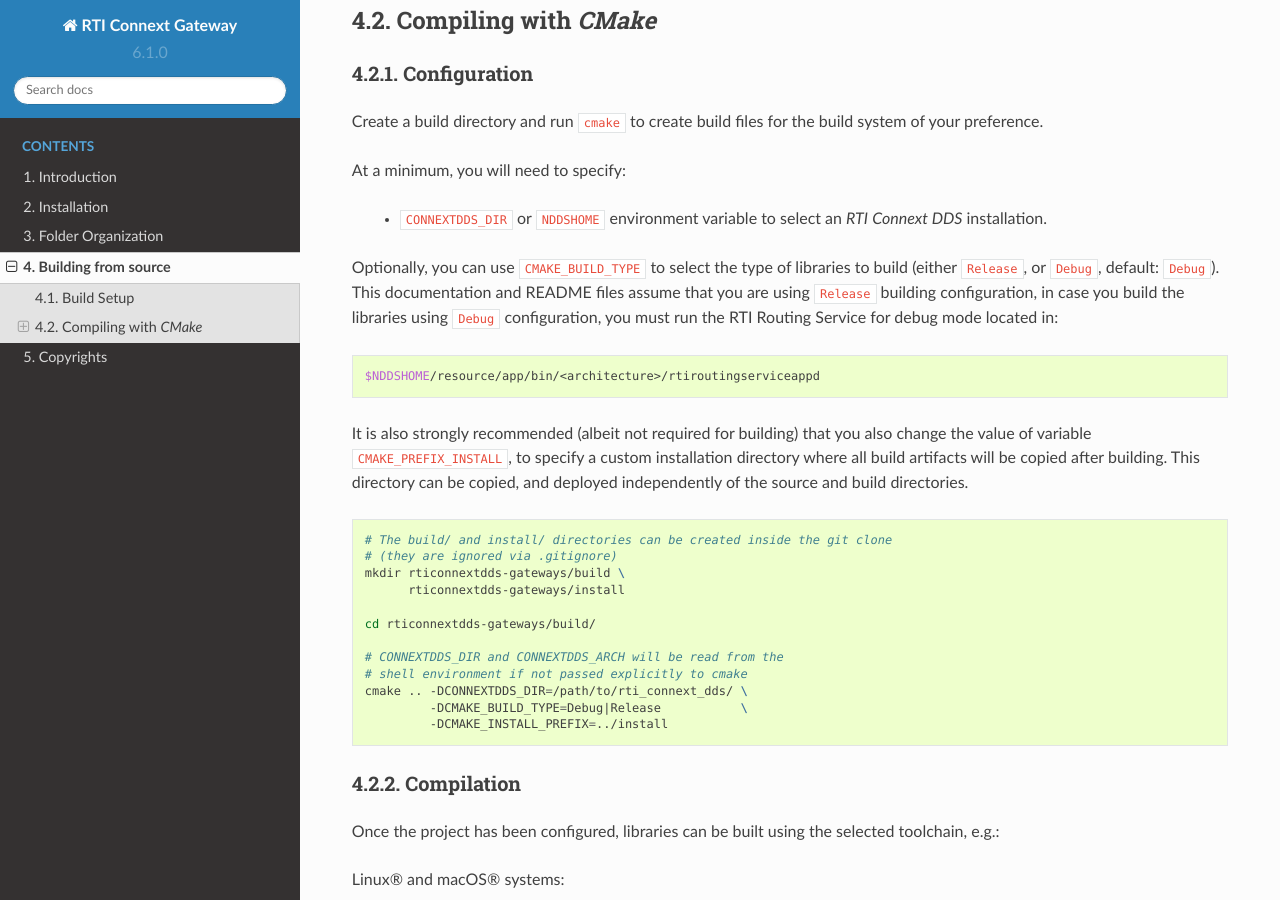
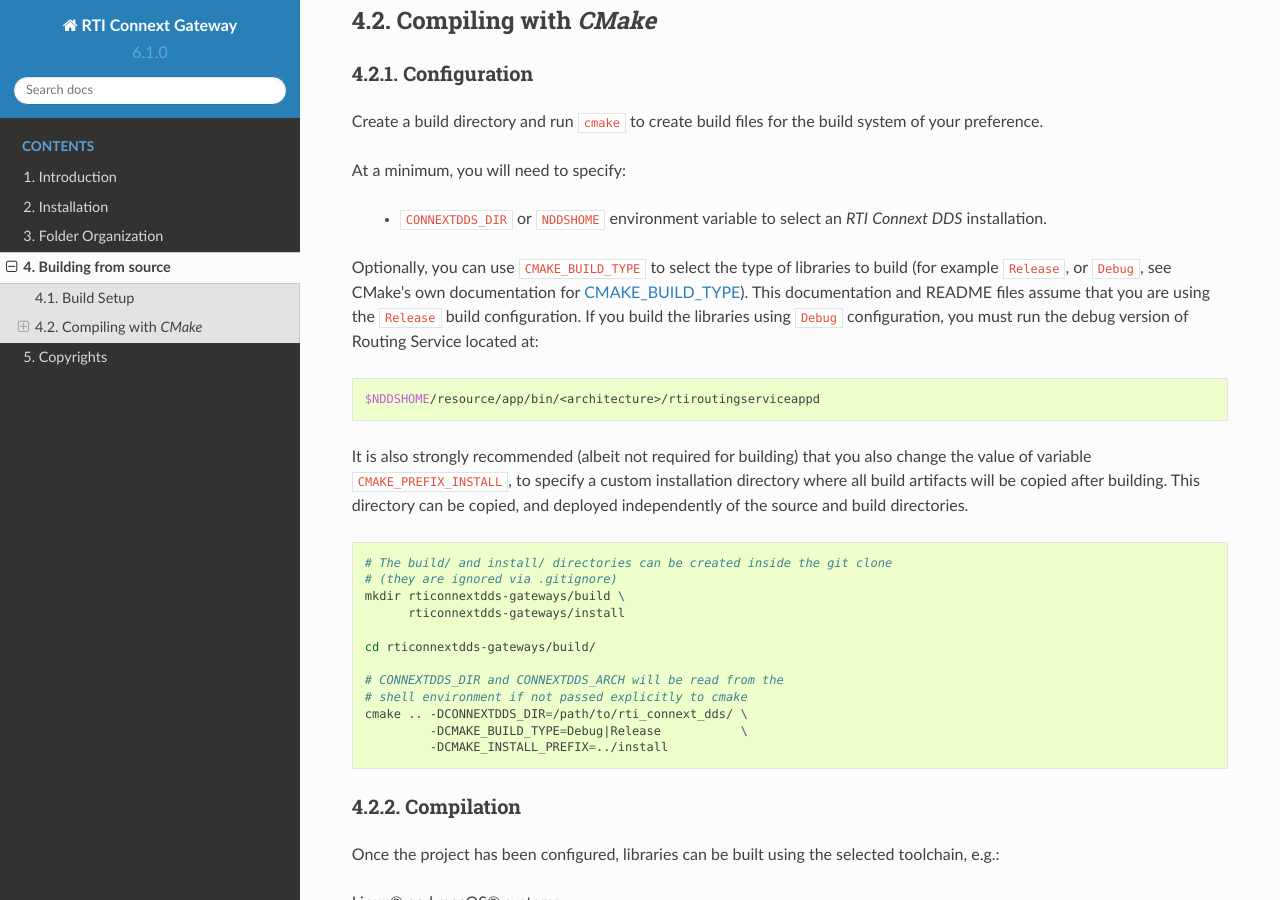
Before and after one commit to rticommunity/rticonnextdds-gateway, a Sphinx documentation site: the page built from doc/building.rst, in a window 1280 px wide and 900 px high, scrolled down 532 px. Built offline with Sphinx 7.4.7 and the Read the Docs theme 2.0.0, drawn with Linux system fonts in a browser that asks for light colours; formulas are drawn with MathJax 3.

Commit message:
Added feedback from PR

```diff
--- a/doc/building.rst
+++ b/doc/building.rst
@@ -39,10 +39,11 @@
     |RTI_CONNEXT| installation.
 
 Optionally, you can use ``CMAKE_BUILD_TYPE`` to select the type of libraries to
-build (either ``Release``, or ``Debug``, default: ``Debug``). This documentation
-and README files assume that you are using ``Release`` building configuration,
-in case you build the libraries using ``Debug`` configuration, you must run
-the RTI Routing Service for debug mode located in:
+build (for example ``Release``, or ``Debug``, see CMake's own documentation for
+`CMAKE_BUILD_TYPE <https://cmake.org/cmake/help/latest/variable/CMAKE_BUILD_TYPE.html>`_).
+This documentation and README files assume that you are using the ``Release``
+build configuration. If you build the libraries using ``Debug``
+configuration, you must run the debug version of Routing Service located at:
 
 .. code-block:: sh
 
--- a/plugins/adapters/modbus/doc/configuration.rst
+++ b/plugins/adapters/modbus/doc/configuration.rst
@@ -66,7 +66,7 @@
 
 Optionally, you can also set a response timeout for a specific Modbus connection
 by setting the property ``modbus_response_timeout_msec``. If not set, it will use
-the default value of libmodbus.
+the default value from libmodbus.
 
 The following snippet shows an example ``<connection>`` that connects
 the adapter to a local |MODBUS_DEVICE|:
```
Also changed, not shown: README.md (+1 -1 lines), 1 other file.
